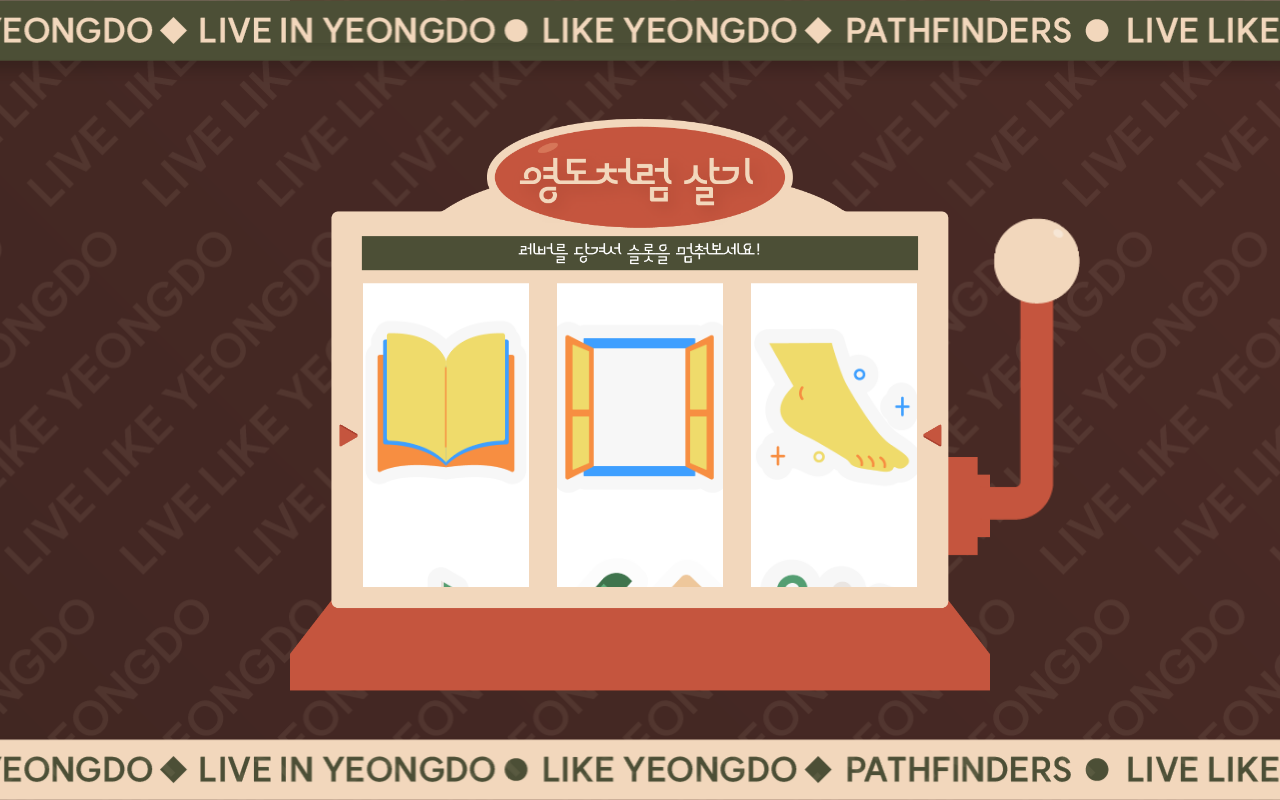
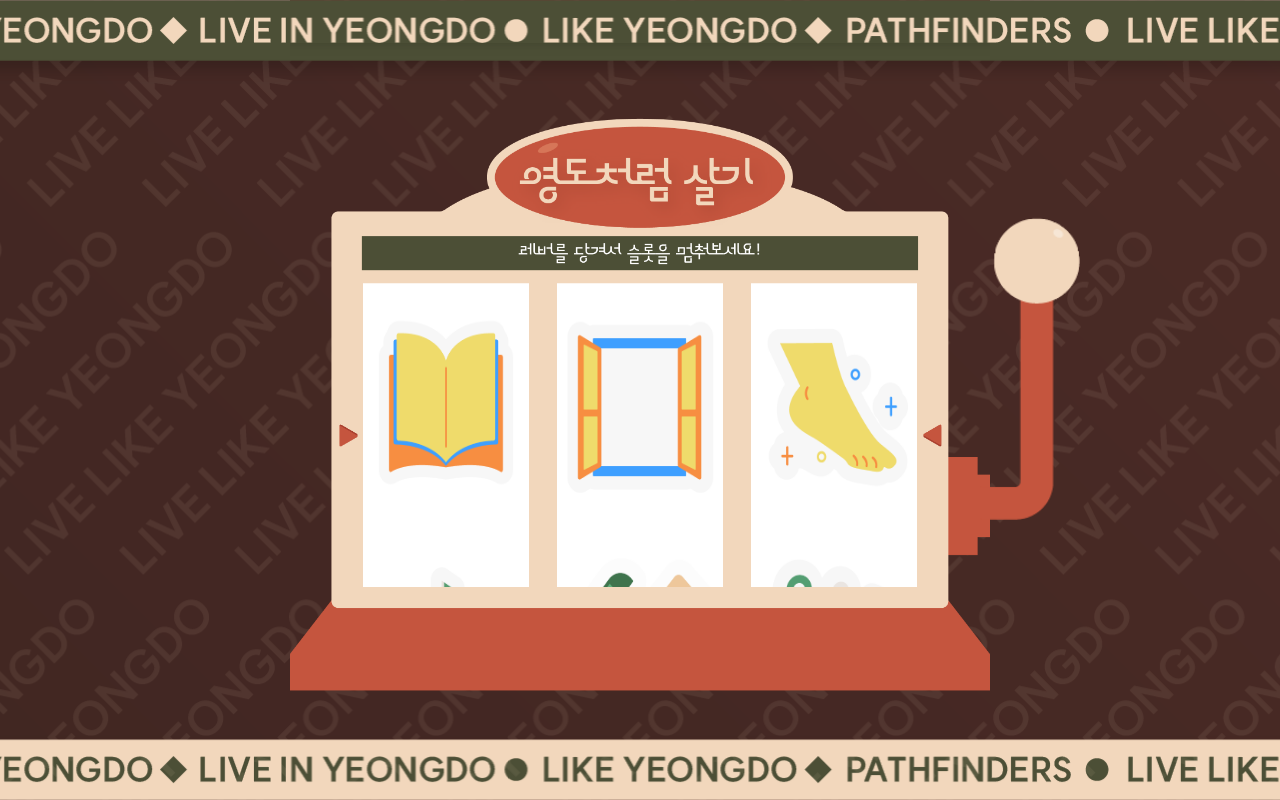
Before and after one commit to dnsumin/pathfinders, a plain HTML site: page index.html in a window 1280 px wide. Drawn offline with Linux system fonts and the light colour scheme.

Commit message:
Add files via upload

```diff
--- a/styles.css
+++ b/styles.css
@@ -54,7 +54,6 @@ body, html {
 .reel img {
     width: 200px; /* 기존 184px의 크기 유지 */
     height: 2160px; /* 기존 1656px의 크기 유지 */
-    object-fit: cover; /* 이미지 비율 유지 */
     position: absolute; /* 슬롯 이미지 겹치기 위해 설정 */
     top: 0; /* 이미지의 시작 위치는 변하지 않음 */
 }
```
